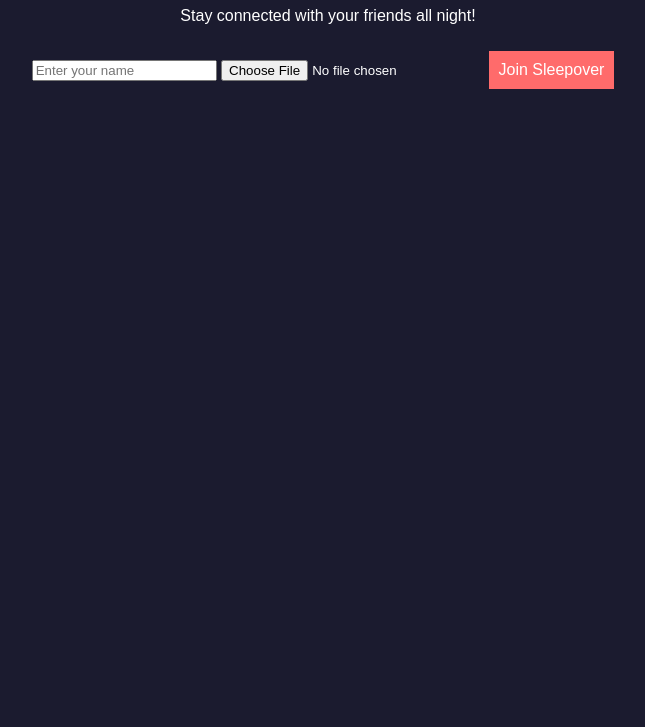
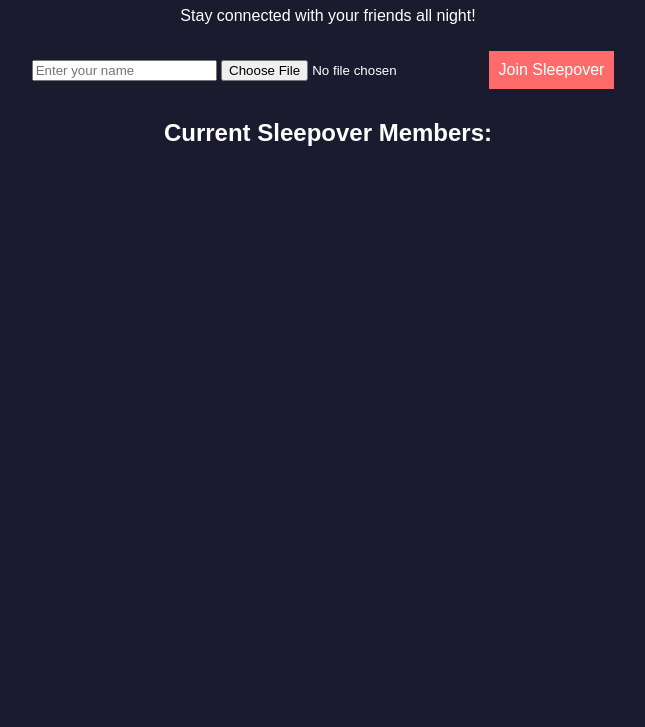
Before and after one commit to alsiscool/shadowCall-files, a plain HTML site: page index.html in a window 1280 px wide. Shown: the part 73-800 px from the top of the page, without its empty margins (312-957 px from the left). Drawn offline with Linux system fonts and the light colour scheme.

Commit message:
Update index.html
fix

```diff
--- a/index.html
+++ b/index.html
@@ -16,7 +16,8 @@
     <input type="file" id="profilePicInput" accept="image/*">
     <button id="joinButton">Join Sleepover</button>
 
-    <div id="userList"></div> <!-- This will show connected users -->
+    <h2>Current Sleepover Members:</h2>
+    <div id="userList"></div> <!-- This will show profile pics & names -->
 
     <script src="script.js"></script>
 </body>
```
